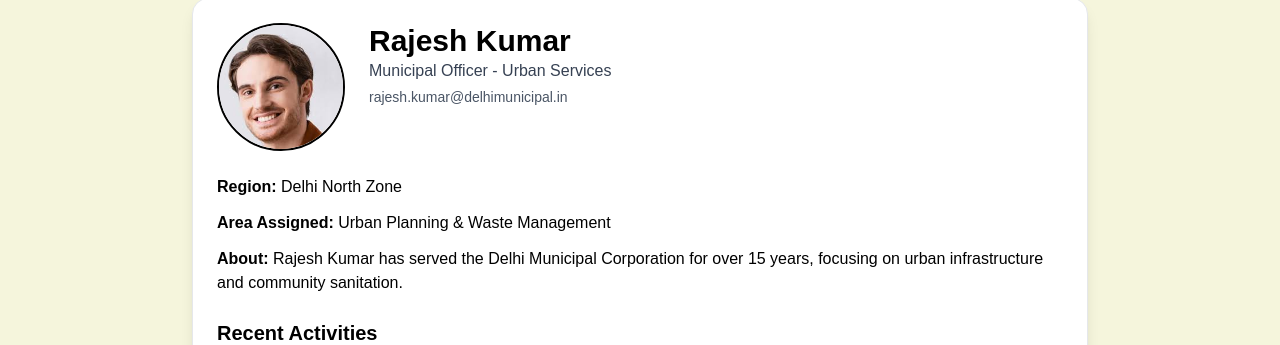
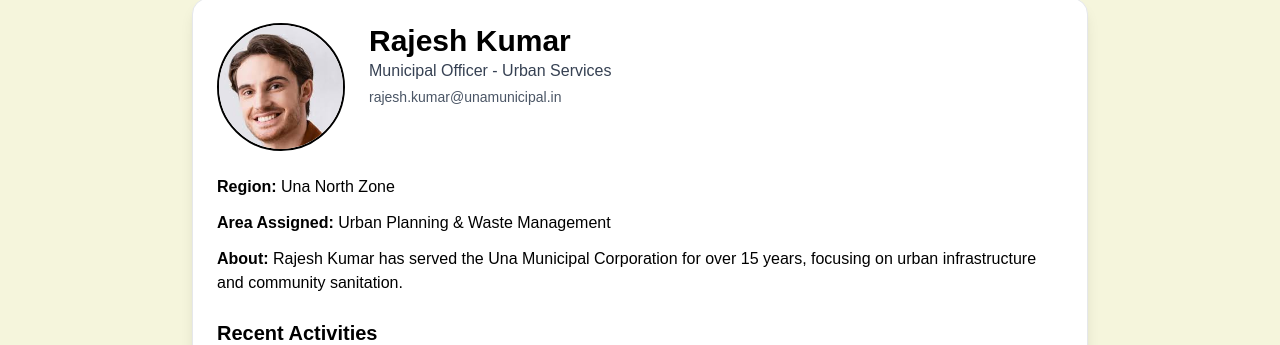
Before and after one commit to Rachit-31/Janhit, a React (Vite) app in the folder Client/: page /officialsDashboard in a window 1280 px wide. Shown: the part 116-461 px from the top of the page. Built offline with nearby package versions, Linux system fonts and the light colour scheme; sample sign-in values are in the browser's storage.

Commit message:
temporray changes

```diff
--- a/Client/src/ApiUri.ts
+++ b/Client/src/ApiUri.ts
@@ -1,2 +1,2 @@
-// export const API :string= "http://localhost:8000/api/v1/users"
-export const API :string= "https://janhit.onrender.com/api/v1/users"
+export const API :string= "http://localhost:8000/api/v1/users"
+// export const API :string= "https://janhit.onrender.com/api/v1/users"
--- a/Client/src/pages/DashboardOfficer.tsx
+++ b/Client/src/pages/DashboardOfficer.tsx
@@ -8,19 +8,19 @@ const mockOfficialsData = {
     name: 'Rajesh Kumar',
     role: 'Municipal Officer',
     department: 'Urban Services',
-    contact: 'rajesh.kumar@delhimunicipal.in',
-    region: 'Delhi North Zone',
+    contact: 'rajesh.kumar@unamunicipal.in',
+    region: 'Una North Zone',
     areaAssigned: 'Urban Planning & Waste Management',
     image: OfficialImg,
-    bio: 'Rajesh Kumar has served the Delhi Municipal Corporation for over 15 years, focusing on urban infrastructure and community sanitation.',
+    bio: 'Rajesh Kumar has served the Una Municipal Corporation for over 15 years, focusing on urban infrastructure and community sanitation.',
     recentActivities: ['Oversaw road repair project in Karol Bagh', 'Launched Smart Bin initiative', 'Held community grievance redressal meet'],
   },
   'officer-2': {
     name: 'Sita Devi',
     role: 'City Engineer',
     department: 'Public Works',
-    contact: 'sita.devi@delhicityengg.in',
-    region: 'Delhi South Zone',
+    contact: 'sita.devi@Unacityengg.in',
+    region: 'Una South Zone',
     areaAssigned: 'Road Infrastructure & Construction',
     image: OfficialImg,
     bio: 'Sita Devi is known for her expertise in civil engineering and road safety measures.',
--- a/Client/src/pages/MapPage.tsx
+++ b/Client/src/pages/MapPage.tsx
@@ -92,7 +92,7 @@ const MapPage: React.FC = () => {
     useEffect(() => {
         navigator.geolocation.getCurrentPosition(
             async (pos) => {
-                const currentPos: [number, number] = [pos.coords.latitude, pos.coords.longitude];
+                const currentPos: [number, number] = [31.482140, 76.190491];
                 setPosition(currentPos);
 
                 try {
```
